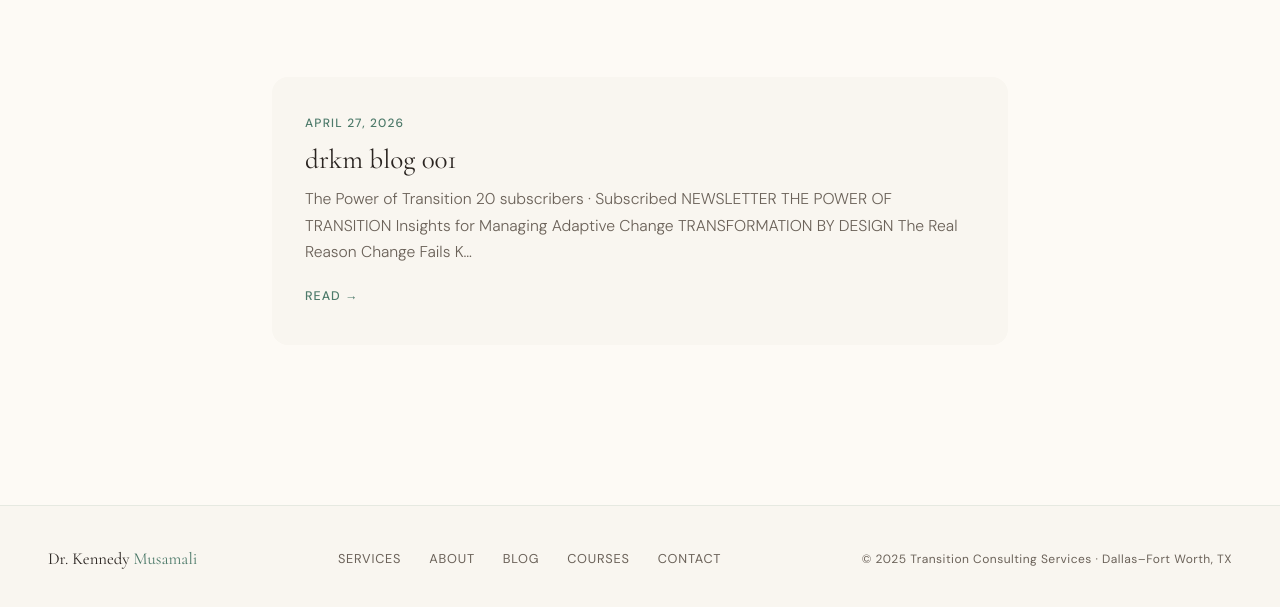
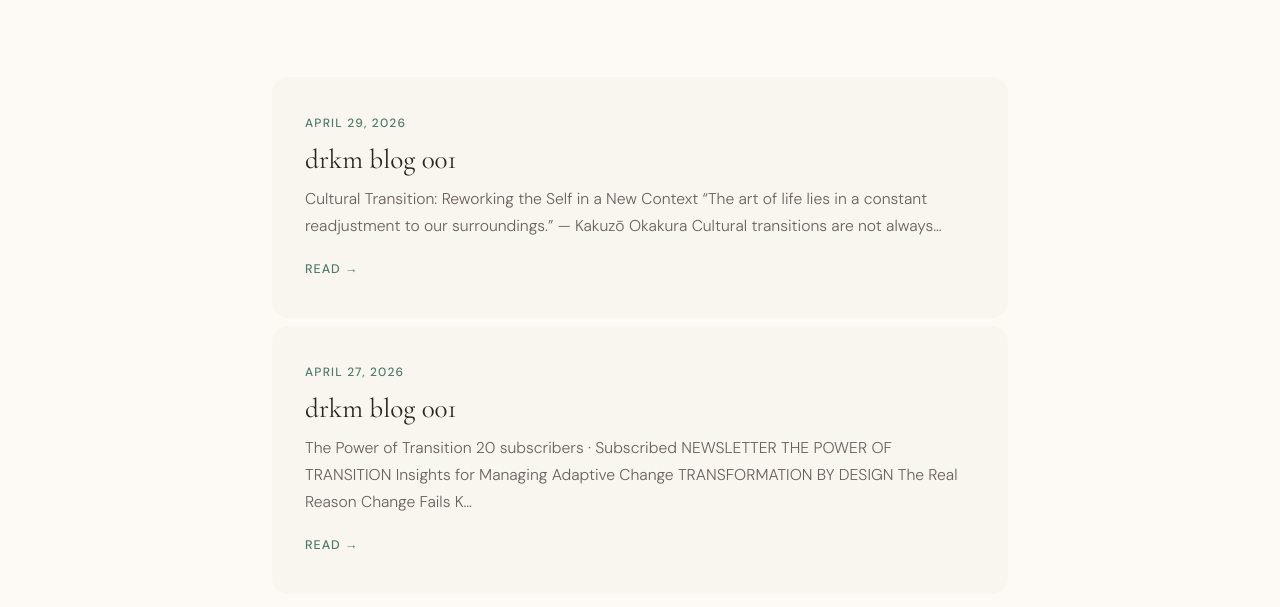
Before and after one commit to JFeelgoodOfficial/DrKennedyMusamali, a plain HTML site: page blog.html in a window 1280 px wide. Shown: the part 339-946 px from the top of the page. Drawn offline with nearby package versions, Linux system fonts and the light colour scheme; a script that the page names is missing.

Commit message:
Update blog index

```diff
--- a/blog.html
+++ b/blog.html
@@ -69,6 +69,12 @@ footer{display:flex;align-items:center;justify-content:space-between;padding:2.5
 </section>
 <section class="post-list">
 <!-- POSTS_START -->
+<a href="/blog/2026-04-29-drkm-blog-001.html" class="post-item">
+  <div class="post-item-date">April 29, 2026</div>
+  <h3 class="post-item-title">drkm blog 001</h3>
+  <p class="post-item-excerpt">Cultural Transition: Reworking the Self in a New Context “The art of life lies in a constant readjustment to our surroundings.” — Kakuzō Okakura Cultural transitions are not always…</p>
+  <span class="post-item-arrow">Read →</span>
+</a>
 <a href="/blog/2026-04-27-drkm-blog-001.html" class="post-item">
   <div class="post-item-date">April 27, 2026</div>
   <h3 class="post-item-title">drkm blog 001</h3>
```
